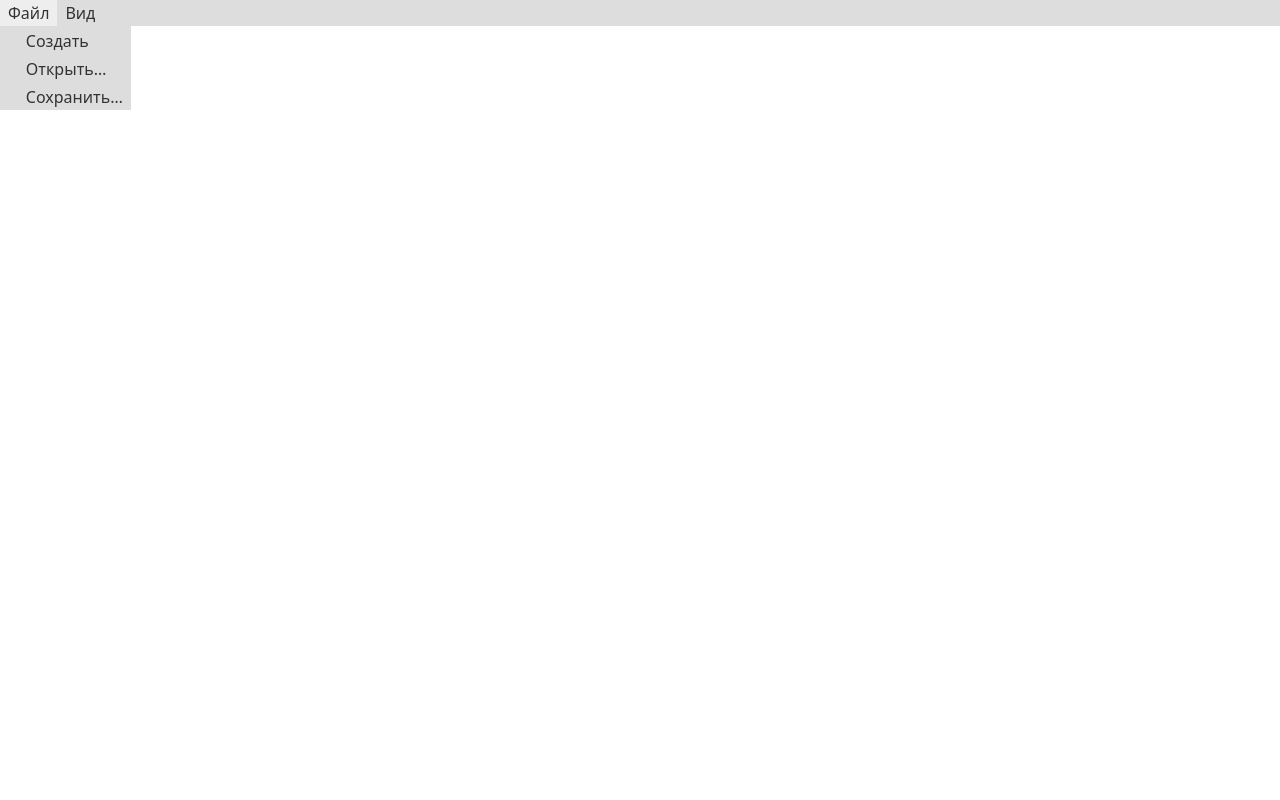
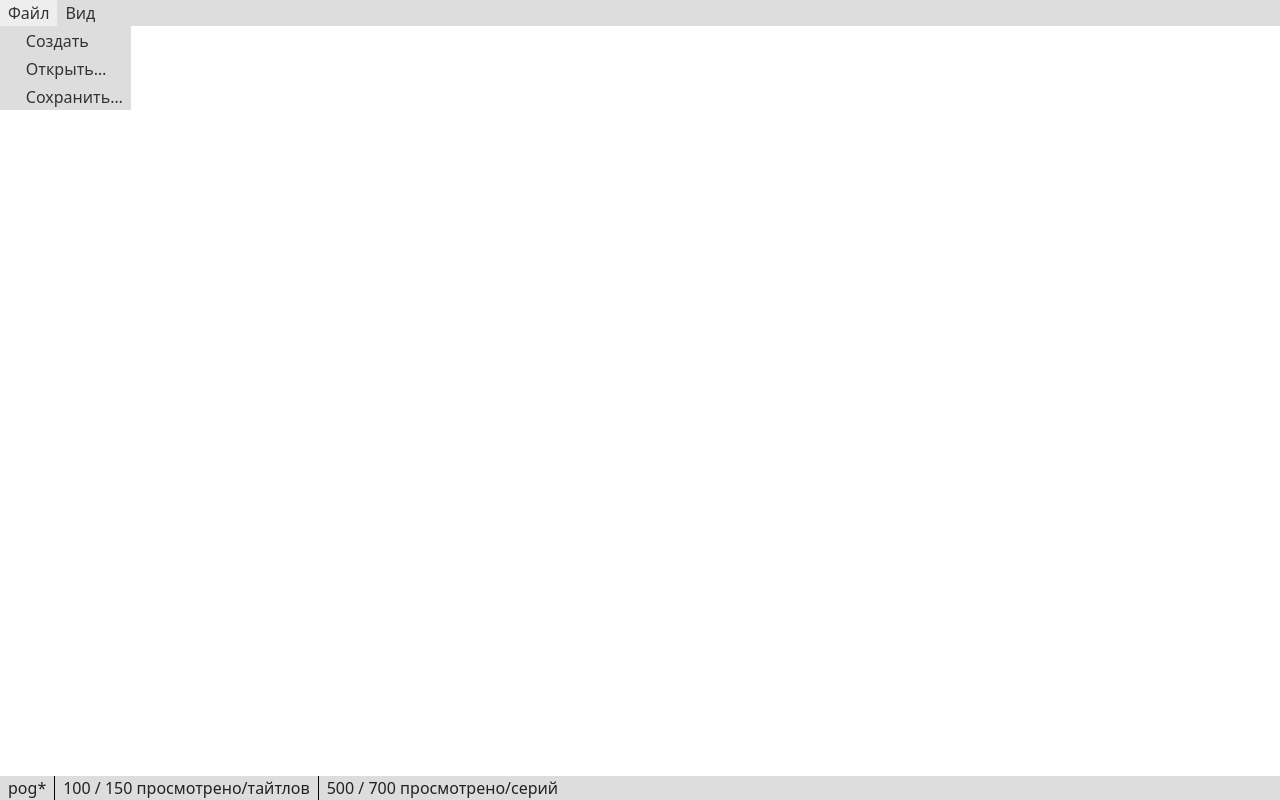
Before and after one commit to trickybestia/movie-journal, a React (Create React App) app: page / in a window 1280 px wide. Built offline with nearby package versions, Linux system fonts and the light colour scheme.

Commit message:
Add status bar

```diff
--- /dev/null
+++ b/src/_custom.scss
@@ -0,0 +1,2 @@
+$toolbar-background-color: #dddddd;
+$statusbar-backround-color: $toolbar-background-color;
--- /dev/null
+++ b/src/components/App/index.module.scss
@@ -0,0 +1,9 @@
+.App {
+  height: 100%;
+  display: flex;
+  flex-direction: column;
+
+  main {
+    flex-grow: 1;
+  }
+}
--- a/src/components/App.tsx
+++ b/src/components/App/index.tsx
@@ -1,5 +1,7 @@
 import React, { useState } from "react";
-import ToolBar, { Props as ToolBarProps } from "./ToolBar";
+import StatusBar, { Props as StatusBarProps } from "../StatusBar";
+import ToolBar, { Props as ToolBarProps } from "../ToolBar";
+import styles from "./index.module.scss";
 
 const getToolBarButtons = (
   compactView: boolean,
@@ -34,20 +36,39 @@ const getToolBarButtons = (
   }
 ];
 
+const getStatusBarProps = (): StatusBarProps => ({
+  fileName: "pog",
+  changedSinceLastSave: true,
+  watchedTitles: 100,
+  totalTitles: 150,
+  watchedEpisodes: 500,
+  totalEpisodes: 700
+});
+
 const App: React.FC = () => {
   const [compactView, setCompactView] = useState(() => false);
   const [hideWatched, setHideWatched] = useState(() => false);
 
-  const toolbarButtons = getToolBarButtons(
+  const toolBarButtons = getToolBarButtons(
     compactView,
     setCompactView,
     hideWatched,
     setHideWatched
   );
 
+  const statusBarProps = getStatusBarProps();
+
   return (
-    <div>
-      <ToolBar buttons={toolbarButtons} />
+    <div className={styles.App}>
+      <header>
+        <ToolBar buttons={toolBarButtons} />
+      </header>
+      <main style={{ height: "auto" }}>
+        <div style={{ height: "100%" }}></div>
+      </main>
+      <footer>
+        <StatusBar {...statusBarProps} />
+      </footer>
     </div>
   );
 };
--- /dev/null
+++ b/src/components/StatusBar/index.module.scss
@@ -0,0 +1,21 @@
+@use "../../custom.scss";
+
+.StatusBar {
+  height: 1.5em;
+  line-height: 1.5em;
+
+  background-color: custom.$statusbar-backround-color;
+
+  padding: 0 .5em;
+
+  div {
+    display: inline-block;
+    color: #222;
+  }
+
+  div:not(:last-child) {
+    margin-right: .5em;
+    padding-right: .5em;
+    border-right: 1px black solid;
+  }
+}
--- /dev/null
+++ b/src/components/StatusBar/index.tsx
@@ -0,0 +1,31 @@
+import React from "react";
+import styles from "./index.module.scss";
+
+type Props = {
+  fileName: string;
+  changedSinceLastSave: boolean;
+  watchedTitles: number;
+  totalTitles: number;
+  watchedEpisodes: number;
+  totalEpisodes: number;
+};
+
+const StatusBar: React.FC<Props> = (props: Props) => {
+  return (
+    <div className={styles.StatusBar}>
+      <div>
+        {props.fileName}
+        {props.changedSinceLastSave ? "*" : ""}
+      </div>
+      <div>
+        {props.watchedTitles} / {props.totalTitles} просмотрено/тайтлов
+      </div>
+      <div>
+        {props.watchedEpisodes} / {props.totalEpisodes} просмотрено/серий
+      </div>
+    </div>
+  );
+};
+
+export default StatusBar;
+export type { Props };
--- a/src/components/ToolBar/ToolBarItem/index.module.scss
+++ b/src/components/ToolBar/ToolBarItem/index.module.scss
@@ -1,5 +1,3 @@
 .ToolBarItem {
   user-select: none;
-
-  font-family: system-ui, -apple-system, BlinkMacSystemFont, 'Segoe UI', Roboto, Oxygen, Ubuntu, Cantarell, 'Open Sans', 'Helvetica Neue', sans-serif;
 }
--- a/src/index.scss
+++ b/src/index.scss
@@ -1,6 +1,12 @@
+@use "custom.scss";
+
 * {
   margin: 0;
   padding: 0;
+}
+
+html {
+  font-family: system-ui, -apple-system, BlinkMacSystemFont, 'Segoe UI', Roboto, Oxygen, Ubuntu, Cantarell, 'Open Sans', 'Helvetica Neue', sans-serif;
 }
 
 html,
@@ -13,7 +19,7 @@ body,
 
 .pure-menu,
 .pure-menu-children {
-  background-color: #dddddd;
+  background-color: custom.$toolbar-background-color;
 }
 
 .pure-menu-link {
```
